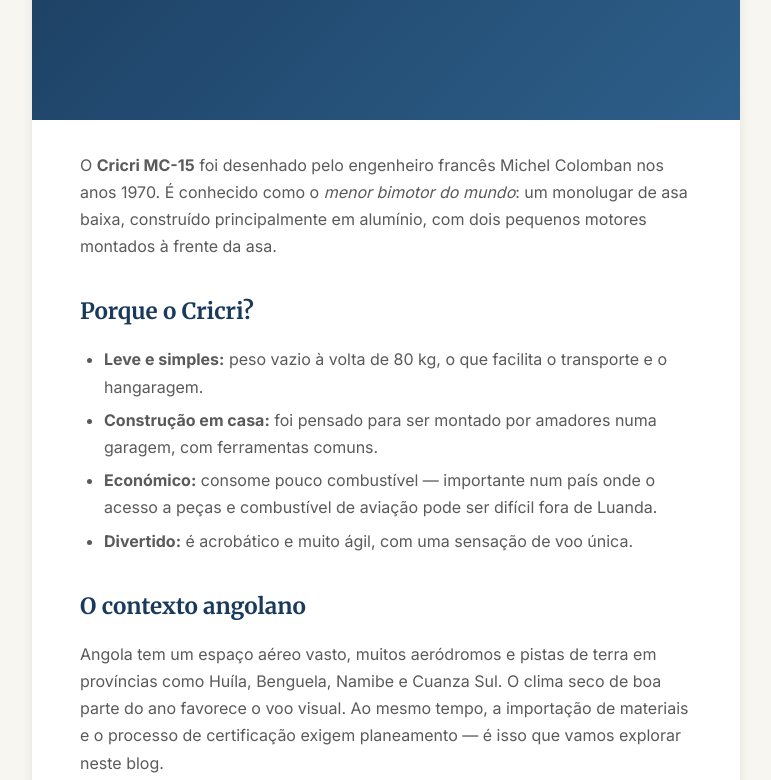
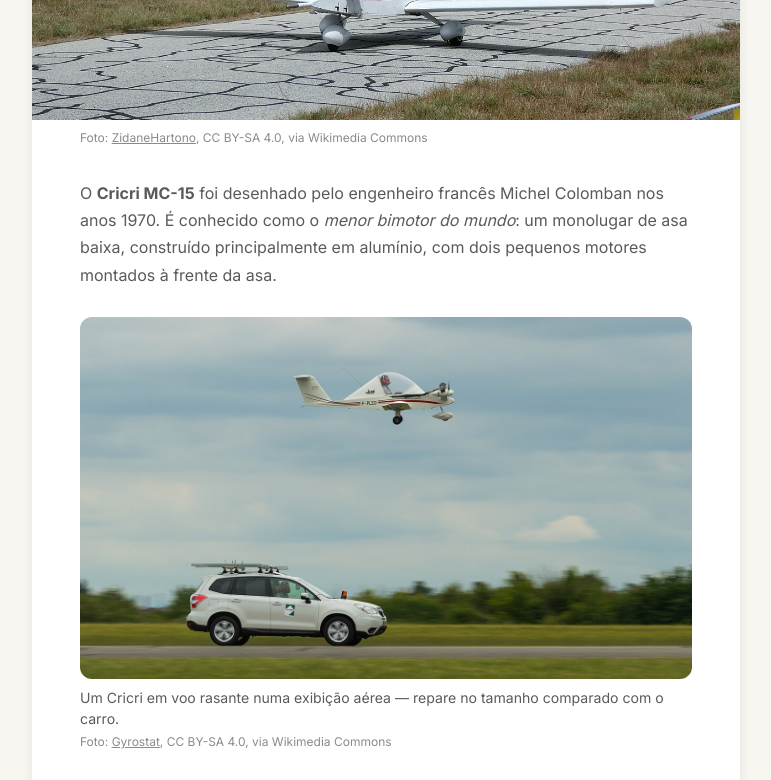
Before and after one commit to DEARWASP1/cricri-angola, a plain HTML site: page article.html in a window 1280 px wide. Shown: the part 540-1320 px from the top of the page, without its empty margins (74-845 px from the left). Drawn offline with Linux system fonts and the light colour scheme.

Commit message:
Add real Wikimedia Commons photos to articles with credits
Co-Authored-By: Claude Opus 5.5 <noreply@anthropic.com>

```diff
--- a/article.html
+++ b/article.html
@@ -50,8 +50,11 @@
     document.getElementById('article').innerHTML = `
       <div class="post-meta"><span class="post-tag">${post.tag}</span><span>${post.date}</span><span>· ${post.read} de leitura</span></div>
       <h1>${post.title}</h1>
-      <div class="article-img-placeholder">${post.icon}</div>
-      <div class="article-content">${post.content}</div>`;
+      <figure class="article-hero">
+        <img class="article-img" src="${imgSrc(post.image)}" alt="${IMAGES[post.image].alt}">
+        <figcaption class="credit">${credit(post.image)}</figcaption>
+      </figure>
+      <div class="article-content">${post.content()}</div>`;
     document.getElementById('others').innerHTML = POSTS.filter(p => p.id !== post.id)
       .map(p => `<li><a href="article.html?id=${p.id}">${p.icon} ${p.title}</a></li>`).join('');
   </script>
--- a/posts.js
+++ b/posts.js
@@ -1,3 +1,31 @@
+const IMAGES = {
+  "cricri-serpentine": { file: "Colomban_Cri-Cri_VH-ZSE_@_Serpentine_Airfield.jpg", author: "ZidaneHartono", license: "CC BY-SA 4.0", alt: "Cricri MC-15 a rolar na pista com o piloto no cockpit" },
+  "cricri-airexpo-2015": { file: "AirExpo_2015_-_Cricri_(3).jpg", author: "Gyrostat", license: "CC BY-SA 4.0", alt: "Cricri em voo baixo sobre a pista" },
+  "rebitagem": { file: "A_girl_riveting_machine_operator_at_the_Douglas_Aircraft_Company_plant_joins_sections_of_wing_ribs_(cropped).jpg", author: "Alfred T. Palmer", license: "Domínio público", alt: "Operária a rebitar nervuras de asa numa fábrica de aviões" },
+  "montagem-estrutura": { file: "DAP_Beaufort_tail_plane_assembly_c1942.jpg", author: "U.S. Office of War Information", license: "Domínio público", alt: "Montagem de estabilizadores de alumínio numa oficina aeronáutica" },
+  "cricri-frente": { file: "CriCri_vorne_Kiel2007.jpg", author: "VollwertBIT", license: "CC BY-SA 3.0", alt: "Vista frontal do Cricri mostrando os dois motores e hélices" },
+  "cricri-airexpo": { file: "AirExpo_2014_-_Cricri.jpg", author: "Don-vip", license: "CC BY-SA 3.0", alt: "Cricri elétrico Cristaline na relva" },
+  "cricri-maks": { file: "Colomban_Cri-cri_at_MAKS-2011_01.jpg", author: "Sergey Vladimirov", license: "CC BY-SA 2.0", alt: "Cri-Cri com quatro hélices em voo" },
+  "aeroporto-lubango": { file: "Lubango_Airport.jpg", author: "Marcos Lana", license: "CC BY-SA 2.0", alt: "Terminal do aeroporto do Lubango" },
+  "aeroporto-catumbela": { file: "Aeroporto_Internacional_da_Catumbela.jpg", author: "David Stanley", license: "CC BY 2.0", alt: "Aeroporto Internacional da Catumbela" }
+};
+
+function imgSrc(key) {
+  return "images/" + key + ".jpg";
+}
+
+function credit(key) {
+  const i = IMAGES[key];
+  return `Foto: <a href="https://commons.wikimedia.org/wiki/File:${encodeURIComponent(i.file)}" target="_blank" rel="noopener">${i.author}</a>, ${i.license}, via Wikimedia Commons`;
+}
+
+function fig(key, caption) {
+  return `<figure class="article-figure">
+    <img src="${imgSrc(key)}" alt="${IMAGES[key].alt}" loading="lazy">
+    <figcaption>${caption} <span class="credit">${credit(key)}</span></figcaption>
+  </figure>`;
+}
+
 const POSTS = [
   {
     id: "o-que-e-o-cricri",
@@ -6,9 +34,11 @@ const POSTS = [
     date: "21 Nov 2026",
     read: "6 min",
     icon: "✈️",
+    image: "cricri-serpentine",
     excerpt: "Conheça o Colomban MC-15 Cricri, o menor bimotor do mundo, e descubra porque este pequeno avião de construção amadora pode ser o ponto de partida da aviação desportiva em Angola.",
-    content: `
+    content: () => `
       <p>O <strong>Cricri MC-15</strong> foi desenhado pelo engenheiro francês Michel Colomban nos anos 1970. É conhecido como o <em>menor bimotor do mundo</em>: um monolugar de asa baixa, construído principalmente em alumínio, com dois pequenos motores montados à frente da asa.</p>
+      ${fig("cricri-airexpo-2015", "Um Cricri em voo rasante numa exibição aérea — repare no tamanho comparado com o carro.")}
       <h2>Porque o Cricri?</h2>
       <ul>
         <li><strong>Leve e simples:</strong> peso vazio à volta de 80 kg, o que facilita o transporte e o hangaragem.</li>
@@ -32,8 +62,9 @@ const POSTS = [
     date: "18 Nov 2026",
     read: "8 min",
     icon: "🔧",
+    image: "rebitagem",
     excerpt: "Alumínio aeronáutico, rebites, instrumentos e motores. Um guia prático de tudo o que é preciso para montar um Cricri e como importar a partir de Luanda.",
-    content: `
+    content: () => `
       <h2>Lista base de materiais</h2>
       <ul>
         <li><strong>Chapas de alumínio aeronáutico</strong> (liga 2024-T3 ou equivalente indicada nos planos).</li>
@@ -71,14 +102,16 @@ const POSTS = [
     date: "12 Nov 2026",
     read: "10 min",
     icon: "📐",
+    image: "montagem-estrutura",
     excerpt: "A asa é o coração do Cricri. Veja como preparar a bancada, montar a longarina, as nervuras e o revestimento, e os erros mais comuns a evitar.",
-    content: `
+    content: () => `
       <h2>1. Preparar a bancada</h2>
       <p>Uma asa torcida é um avião perigoso. Construa uma bancada longa, rígida e perfeitamente nivelada. Verifique com nível laser ou de água em vários pontos antes de começar.</p>
       <h2>2. A longarina principal</h2>
       <p>A longarina suporta quase toda a carga em voo. Siga as cotas dos planos ao décimo de milímetro, faça os furos-piloto primeiro e só depois alargue para a medida final.</p>
       <h2>3. Nervuras</h2>
       <p>As nervuras são formadas em chapa sobre moldes de madeira. Faça os moldes com cuidado: uma vez certos, todas as nervuras saem iguais.</p>
+      ${fig("cricri-frente", "A asa terminada de um Cricri: revestimento liso e rebites embutidos, com os dois motores à frente.")}
       <h2>4. Revestimento</h2>
       <p>O revestimento de alumínio é rebitado sobre a estrutura. Trabalhe do centro para as pontas e use grampos (clecos) para segurar a chapa antes de rebitar.</p>
       <h3>Erros comuns</h3>
@@ -97,12 +130,14 @@ const POSTS = [
     date: "5 Nov 2026",
     read: "7 min",
     icon: "⚙️",
+    image: "cricri-airexpo",
     excerpt: "Comparamos as opções de motorização do Cricri, tendo em conta o calor, a poeira e a disponibilidade de manutenção em Angola.",
-    content: `
+    content: () => `
       <h2>Motores de dois tempos</h2>
       <p>A solução clássica. São leves e simples, mas exigem manutenção regular e sofrem com poeira — filtros de ar de qualidade são obrigatórios em pistas de terra.</p>
       <h2>Motores elétricos</h2>
       <p>Já existem versões elétricas do Cricri. São silenciosas e quase sem manutenção, mas a autonomia é curta e as baterias sofrem com temperaturas altas. Podem ser interessantes se combinadas com carregamento solar, abundante em Angola.</p>
+      ${fig("cricri-maks", "Uma versão elétrica experimental do Cri-Cri, com quatro hélices, em voo no salão MAKS 2011.")}
       <h2>Micro-turbinas</h2>
       <p>O Cricri a jato é espetacular, mas o custo, o consumo e a complexidade tornam-no pouco prático para a maioria dos construtores.</p>
       <h2>Considerações para o clima angolano</h2>
@@ -120,8 +155,9 @@ const POSTS = [
     date: "28 Out 2026",
     read: "9 min",
     icon: "📋",
+    image: "aeroporto-lubango",
     excerpt: "Registo, inspeções, licença de piloto e autorização de voo. Um resumo do caminho burocrático junto da autoridade aeronáutica angolana.",
-    content: `
+    content: () => `
       <p>Em Angola, a aviação civil é regulada pela autoridade aeronáutica nacional (ANAC, que sucedeu ao antigo INAVIC). Antes de começar a construir, contacte-a para conhecer as regras atuais para aeronaves experimentais e ultraleves — elas podem mudar.</p>
       <h2>Passos habituais</h2>
       <ol>
@@ -136,6 +172,7 @@ const POSTS = [
         <h4>Atenção</h4>
         <p>Os requisitos acima são indicativos. Confirme sempre diretamente com a autoridade aeronáutica angolana antes de investir em material ou voar.</p>
       </div>
+      ${fig("aeroporto-catumbela", "Aeroporto Internacional da Catumbela, em Benguela — os grandes aeroportos exigem coordenação com o controlo de tráfego; para ensaios, prefira um aeródromo mais calmo.")}
       <h2>Primeiro voo</h2>
       <p>O primeiro voo deve ser feito por um piloto experiente, num aeródromo com boa pista, após testes de rolagem progressivos. Tenha sempre um plano de ensaios escrito.</p>
     `
--- a/style.css
+++ b/style.css
@@ -420,6 +420,49 @@ nav a:hover, nav a.active {
   color: rgba(255,255,255,0.2);
 }
 
+.article-hero {
+  margin: 0 0 32px;
+}
+
+.article-hero .article-img {
+  max-width: none;
+  margin-bottom: 8px;
+}
+
+.credit {
+  display: block;
+  font-size: 0.75rem;
+  color: var(--text-light);
+  font-style: normal;
+}
+
+.credit a {
+  color: var(--text-light);
+  text-decoration: underline;
+}
+
+.article-figure {
+  margin: 28px 0;
+}
+
+.article-figure img {
+  width: 100%;
+  border-radius: var(--radius);
+  max-height: 420px;
+  object-fit: cover;
+}
+
+.article-figure figcaption {
+  font-size: 0.88rem;
+  color: var(--text-muted);
+  margin-top: 8px;
+  line-height: 1.5;
+}
+
+.article-figure figcaption .credit {
+  margin-top: 4px;
+}
+
 .article-content h2 {
   font-family: 'Merriweather', serif;
   font-size: 1.4rem;
```
Also changed, not shown: index.html (+2 -2 lines), images/aeroporto-catumbela.jpg (added), images/aeroporto-lubango.jpg (added), images/cricri-airexpo-2015.jpg (added), images/cricri-airexpo.jpg (added), images/cricri-frente.jpg (added), images/cricri-maks.jpg (added), images/cricri-serpentine.jpg (added), images/montagem-estrutura.jpg (added), images/rebitagem.jpg (added).
